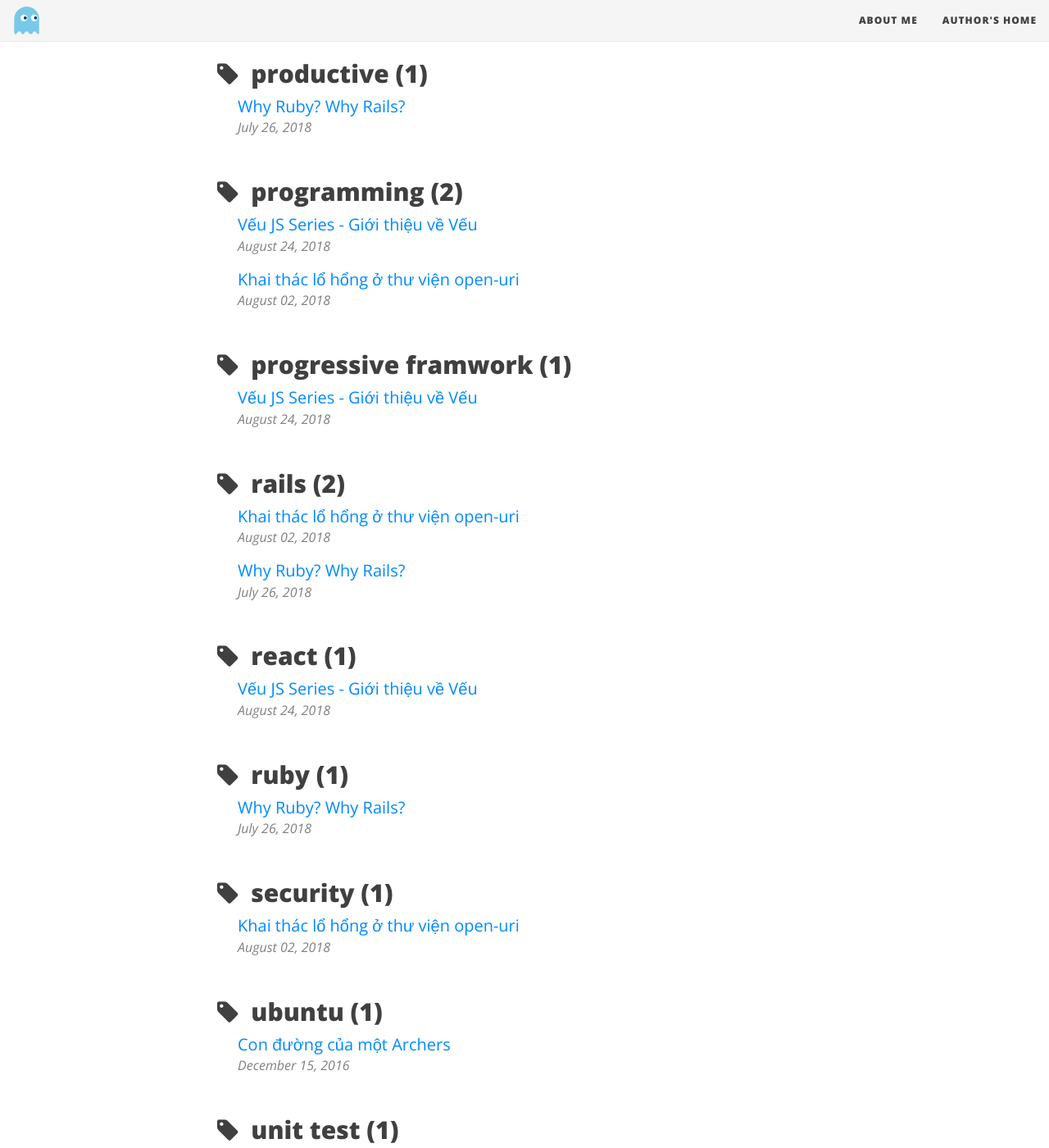
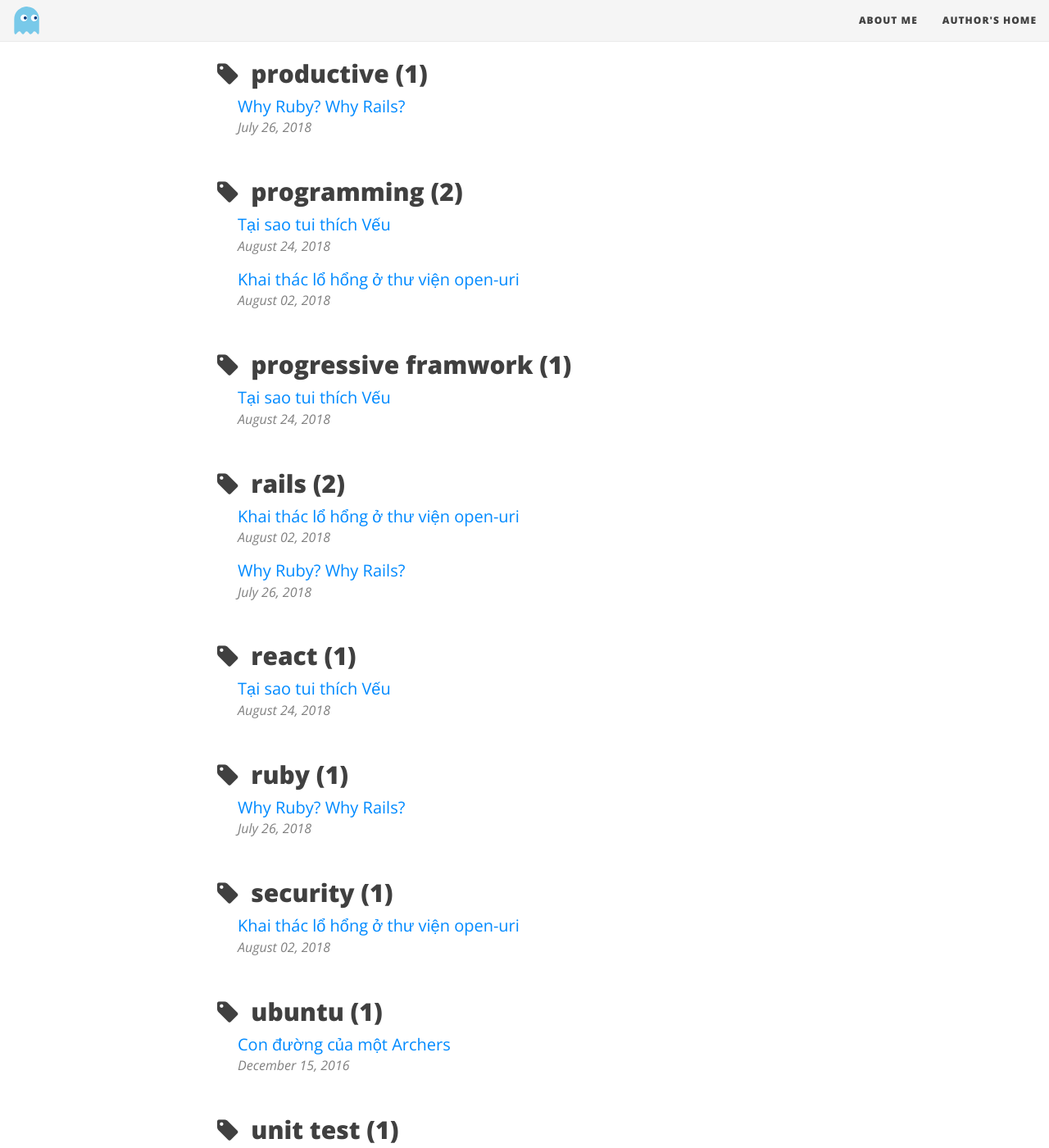
Before and after one commit to thorvn/th0j.github.io, a Jekyll site: the page built from tags.html, in a window 1280 px wide and 1400 px high, scrolled down 2451 px. Shown: the whole window at 82% size. Built offline with Jekyll 4.4.1, drawn with Linux system fonts in a browser that asks for light colours; nearby versions of some CDN libraries; some of the changed text lies outside the part shown.

Commit message:
fix typo

```diff
--- a/_posts/2018-08-25-gioi-thieu-veu-js.md
+++ b/_posts/2018-08-25-tai-sao-tui-thich-veu.md
@@ -1,9 +1,9 @@
 ---
 layout: post
-title:  "Vếu JS Series - Giới thiệu về Vếu"
+title:  "Tại sao tui thích Vếu"
 date:   2018-8-25 10:11:33 +0700
-bigimg: /img/chrome-min.jpg
-share-img: /img/chrome-min.jpg
+bigimg: /img/tai-sao-tui-thich-veu-head.jpg.jpg
+share-img: /img/tai-sao-tui-thich-veu-head.jpg.jpg
 tags: [programming, progressive framwork, react, angular, vue, veu]
 ---
 
@@ -19,7 +19,7 @@ Một Monolithic Framework thật sự nặng nề, và nó đòi hỏi cần ph
 Tiêu biểu cho Progressive Framwork là React JS của cụ Facebook và Vếu JS
 
 ### Vếu JS là gì?
-Vếu JS, tên thật là Vue JS là một Javascript Progressive Framwork. Vếu tập trung vào vẻ bề ngoài (view) nhưng ngoài ra chúng ta có thể cài đặt thêm các thành phần khác như Vuex để quản lý state, hay vue-router để routing SPA hoặc... không dùng thêm gì cả.
+Vếu JS, tên thật là Vue JS là một Progressive Javascript Framwork. Vếu tập trung vào vẻ bề ngoài (view) nhưng ngoài ra chúng ta có thể cài đặt thêm các thành phần khác như Vuex để quản lý state, hay vue-router để routing SPA hoặc... không dùng thêm gì cả.
 
 ### Why Vếu
 Câu trả lời đơn giản là "bạn có phải đàn ông hay không"? Đàn ông đích thực thì nhìn ngực đầu tiên nhóe.
```
Also changed, not shown: img/tai-sao-tui-thich-veu-head.jpg (added).
